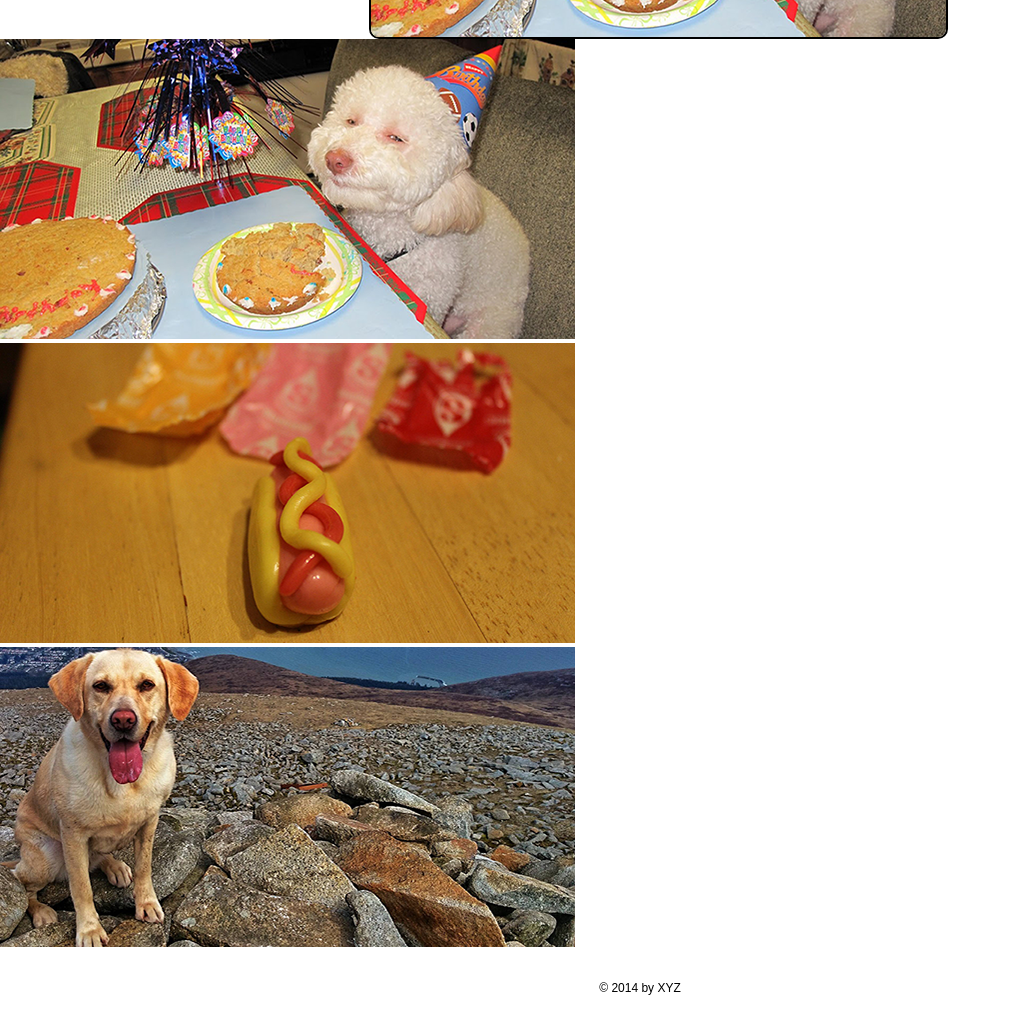
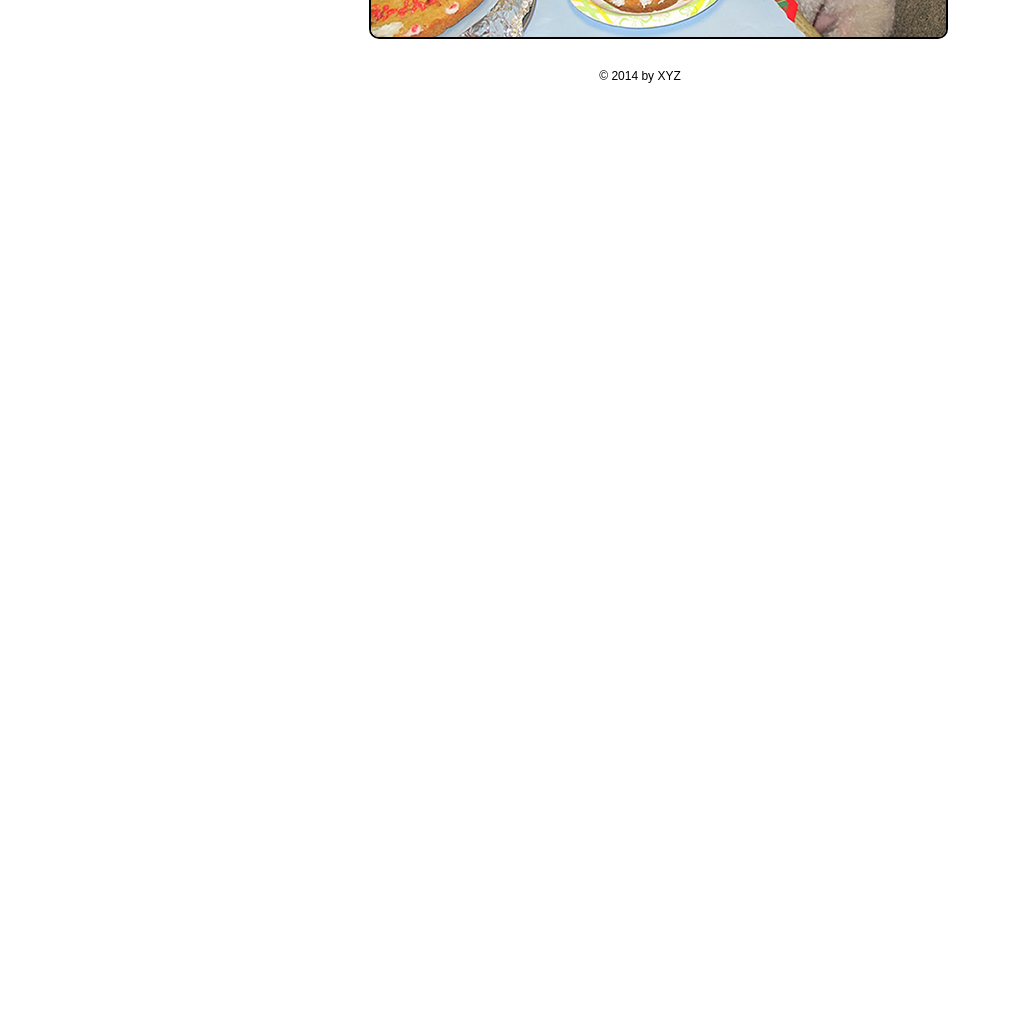
Before and after one commit to shubham1428/git-tutorials, a plain HTML site: page index.html in a window 1280 px wide. Shown: the part 500-1525 px from the top of the page, without its empty margins (0-1011 px from the left). After the commit the page ends 800 px from the top, so only its background shows below. Drawn offline with Linux system fonts and the light colour scheme.

Commit message:
Reverted the previous commit

```diff
--- a/index.html
+++ b/index.html
@@ -49,14 +49,6 @@
 
 <!--==============================Footer Starts==============================-->
 
-		<div id="slider11">
-			<ul>
-				<li><a href="#"><img src="images/slide1.png" alt="" /></a></li>
-				<li><a href="#"><img src="images/slide2.png" alt="" /></a></li>
-				<li><a href="#"><img src="images/slide3.png" alt="" /></a></li>
-			</ul>
-		</div>
-
 <div class="footer">
 
 <p>&copy; 2014 by XYZ </p>
```
